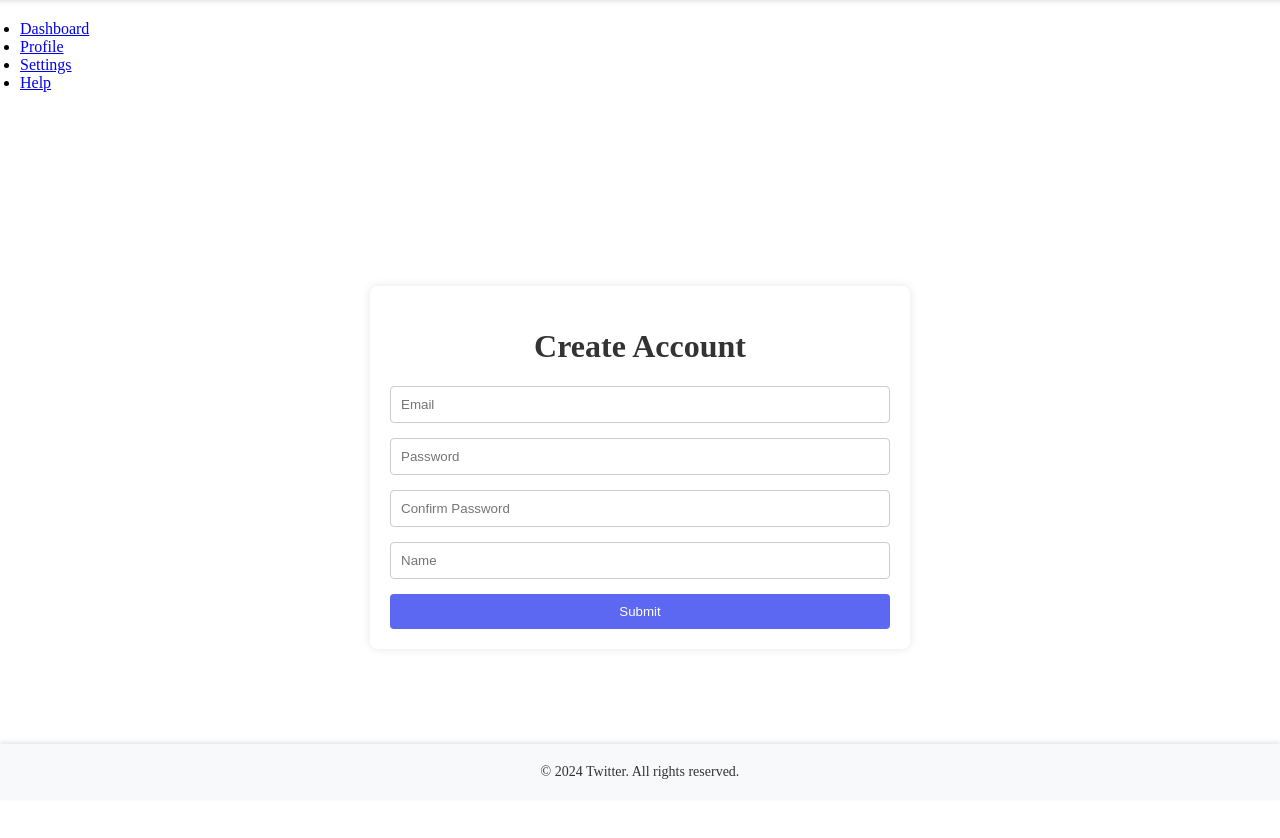
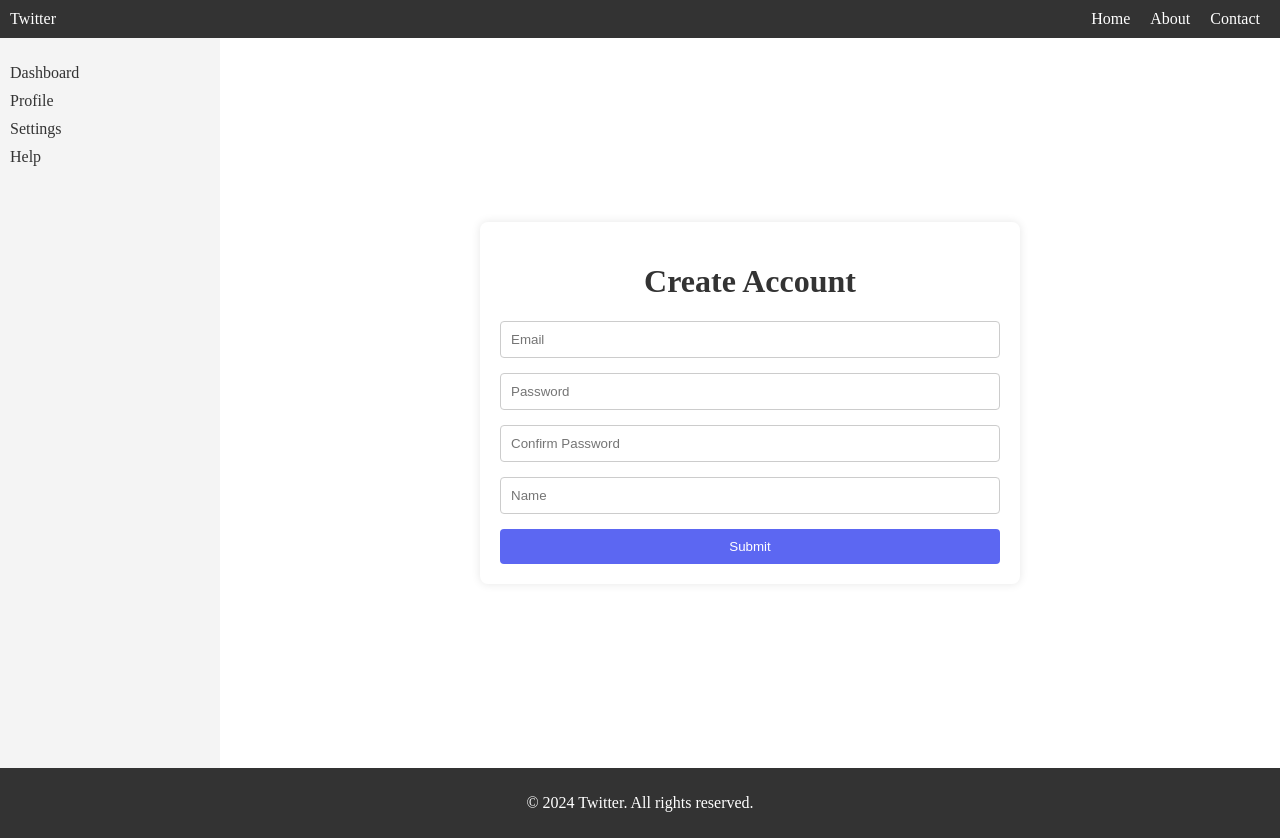
Before and after one commit to SparshRai07/React-setup, a React (Vite) app: page / in a window 1280 px wide. Built offline with nearby package versions, Linux system fonts and the light colour scheme.

Commit message:
added the css for the sidebar

```diff
--- a/src/index.css
+++ b/src/index.css
@@ -2,8 +2,47 @@ html, body {
   height: 100%;
   margin: 0;
   display: flex;
-  align-items: center;
-  justify-content: center;
+  flex-direction: column;
+}
+
+.navbar {
+  display: flex;
+  justify-content: space-between;
+  padding: 10px;
+  background-color: #333;
+  color: white;
+}
+
+.nav-links a {
+  margin: 0 10px;
+  color: white;
+  text-decoration: none;
+}
+
+.main-content {
+  display: flex;
+  flex: 1;
+  height: calc(100vh - 70px); /* Adjust the height considering the navbar and footer */
+}
+
+.sidebar {
+  width: 200px;
+  background-color: #f4f4f4;
+  padding: 10px;
+}
+
+.sidebar ul {
+  list-style: none;
+  padding: 0;
+}
+
+.sidebar ul li {
+  margin: 10px 0;
+}
+
+.sidebar ul li a {
+  text-decoration: none;
+  color: #333;
 }
 
 .main {
@@ -11,7 +50,8 @@ html, body {
   flex-direction: column;
   justify-content: center;
   align-items: center;
-  height: 90vh;
+  flex: 1;
+  padding: 20px;
 }
 
 .container {
@@ -55,50 +95,9 @@ button:hover {
   background-color: #434CD9;
 }
 
-.navbar {
-  display: flex;
-  justify-content: space-between;
-  align-items: center;
-  margin-bottom: 20px;
-  padding: 10px 20px;
-  box-shadow: 0 2px 4px rgba(0,0,0,0.1);
-  width: 100vw;
-  padding: 0 20px 0 20px;
+.footer {
+  text-align: center;
+  padding: 10px;
+  background-color: #333;
+  color: white;
 }
-
-.navbar div {
-  font-weight: bold;
-  font-size: 24px;
-}
-
-.nav-links {
-  font-size: 16px;
-}
-
-.nav-links a {
-  margin-right: 10px;
-  text-decoration: none;
-  color: black;
-}
-
-.nav-links a:hover {
-  text-decoration: underline;
-}
-
-/* Footer.css */
-.footer {
-  background-color: #f8f9fa;
-  padding: 20px 0;
-  text-align: center;
-  position: fixed;
-  left: 0;
-  bottom: 0;
-  width: 100%;
-  box-shadow: 0 -2px 4px rgba(0,0,0,0.1);
-}
-
-.footer p {
-  margin: 0;
-  color: #333;
-  font-size: 14px;
-}
```
